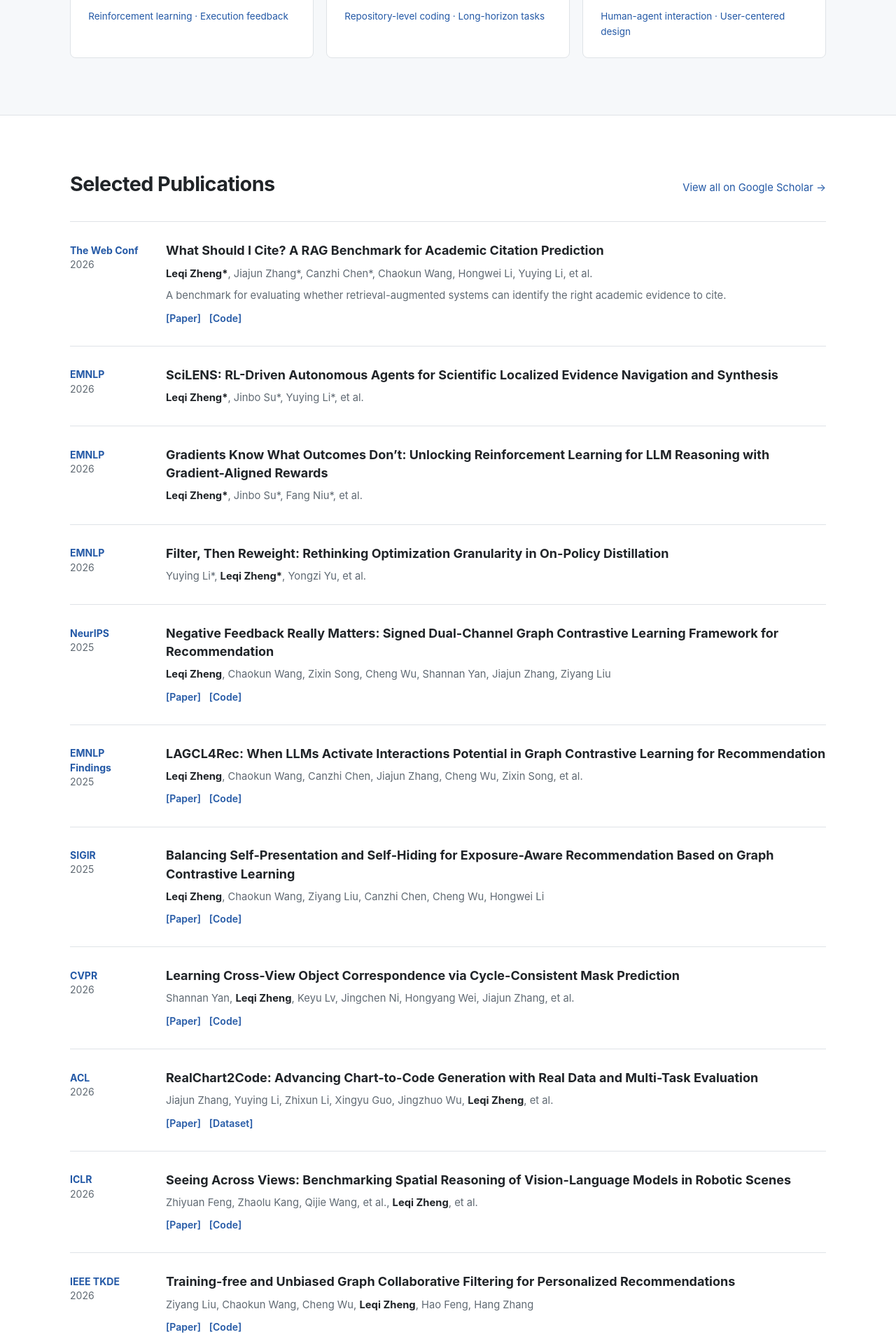
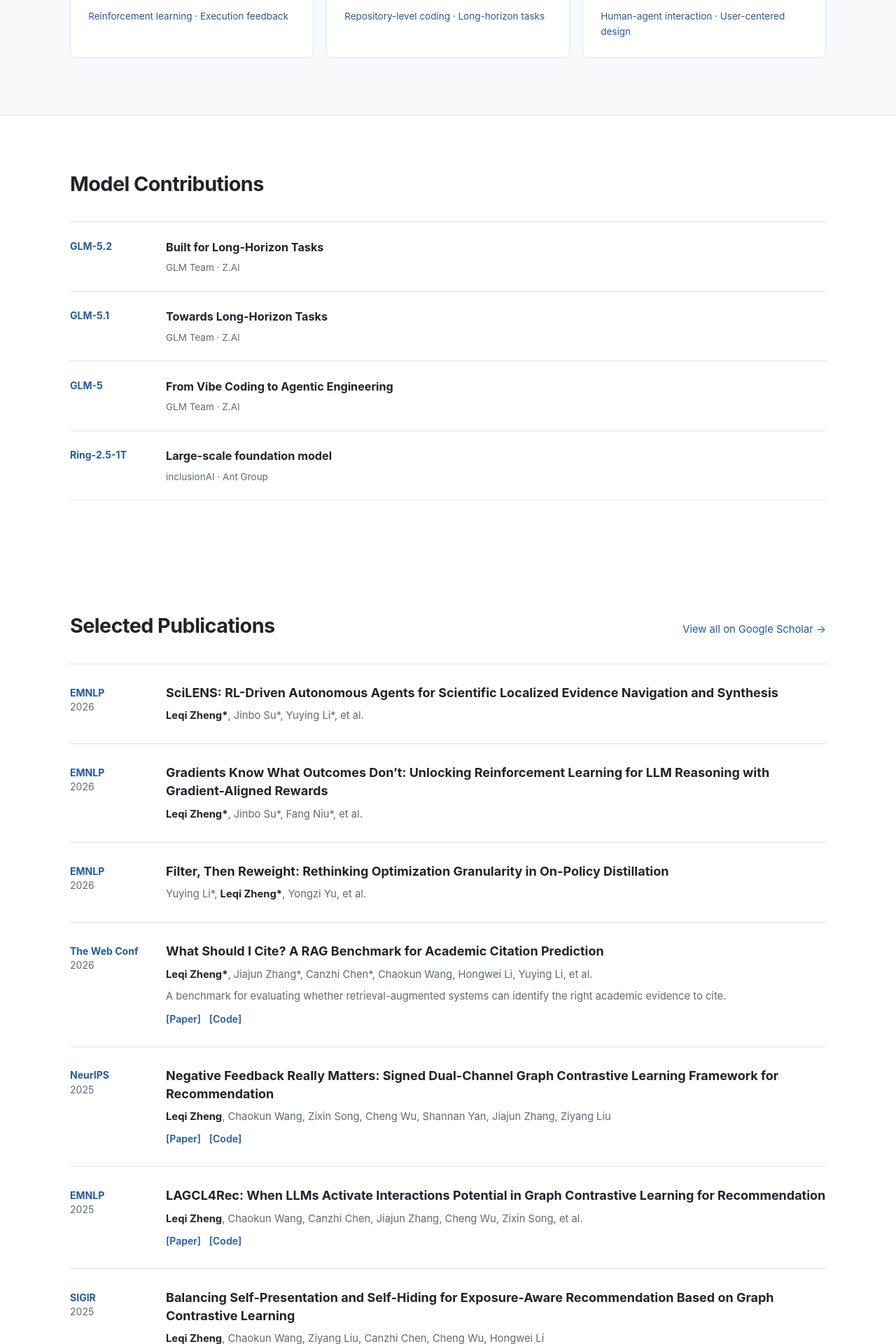
Before and after one commit to LQgdwind/LQgdwind.github.io, a Jekyll site: the page built from _pages/about.md, in a window 1280 px wide. Shown: the part 951-2871 px from the top of the page at 70% size. Built offline with Jekyll 4.4.1, drawn with Linux system fonts in a browser that asks for light colours; some of the changed text lies outside the part shown.

Commit message:
refine academic homepage sections

```diff
--- a/_data/home.yml
+++ b/_data/home.yml
@@ -35,6 +35,21 @@
       - User-centered design
 
 publications:
+  - title: "SciLENS: RL-Driven Autonomous Agents for Scientific Localized Evidence Navigation and Synthesis"
+    short_title: "SciLENS"
+    venue: "EMNLP"
+    year: "2026"
+    authors: "<strong>Leqi Zheng*</strong>, Jinbo Su*, Yuying Li*, et al."
+  - title: "Gradients Know What Outcomes Don’t: Unlocking Reinforcement Learning for LLM Reasoning with Gradient-Aligned Rewards"
+    short_title: "Gradient-Aligned Rewards"
+    venue: "EMNLP"
+    year: "2026"
+    authors: "<strong>Leqi Zheng*</strong>, Jinbo Su*, Fang Niu*, et al."
+  - title: "Filter, Then Reweight: Rethinking Optimization Granularity in On-Policy Distillation"
+    short_title: "Filter, Then Reweight"
+    venue: "EMNLP"
+    year: "2026"
+    authors: "Yuying Li*, <strong>Leqi Zheng*</strong>, Yongzi Yu, et al."
   - title: "What Should I Cite? A RAG Benchmark for Academic Citation Prediction"
     short_title: "CiteRAG"
     venue: "The Web Conf"
@@ -52,21 +67,6 @@
         url: "https://arxiv.org/pdf/2601.14949"
       - label: "Code"
         url: "https://github.com/LQgdwind/CiteRAG"
-  - title: "SciLENS: RL-Driven Autonomous Agents for Scientific Localized Evidence Navigation and Synthesis"
-    short_title: "SciLENS"
-    venue: "EMNLP"
-    year: "2026"
-    authors: "<strong>Leqi Zheng*</strong>, Jinbo Su*, Yuying Li*, et al."
-  - title: "Gradients Know What Outcomes Don’t: Unlocking Reinforcement Learning for LLM Reasoning with Gradient-Aligned Rewards"
-    short_title: "Gradient-Aligned Rewards"
-    venue: "EMNLP"
-    year: "2026"
-    authors: "<strong>Leqi Zheng*</strong>, Jinbo Su*, Fang Niu*, et al."
-  - title: "Filter, Then Reweight: Rethinking Optimization Granularity in On-Policy Distillation"
-    short_title: "Filter, Then Reweight"
-    venue: "EMNLP"
-    year: "2026"
-    authors: "Yuying Li*, <strong>Leqi Zheng*</strong>, Yongzi Yu, et al."
   - title: "Negative Feedback Really Matters: Signed Dual-Channel Graph Contrastive Learning Framework for Recommendation"
     short_title: "SDCGCL"
     venue: "NeurIPS"
@@ -82,7 +82,7 @@
         url: "https://github.com/LQgdwind/nips25-sdcgcl"
   - title: "LAGCL4Rec: When LLMs Activate Interactions Potential in Graph Contrastive Learning for Recommendation"
     short_title: "LAGCL4Rec"
-    venue: "EMNLP Findings"
+    venue: "EMNLP"
     year: "2025"
     rank: "TH-CPL-A"
     authors: >-
--- a/_layouts/home.html
+++ b/_layouts/home.html
@@ -64,6 +64,23 @@
         </div>
       </section>
 
+      <section class="academic-container academic-section" aria-labelledby="models-title">
+        <div class="academic-section__heading">
+          <h2 id="models-title">Model Contributions</h2>
+        </div>
+        <div class="academic-models">
+          {% for model in home.model_contributions %}
+            <a href="{{ model.url }}" target="_blank" rel="noopener">
+              <span class="academic-models__name">{{ model.name }}</span>
+              <span class="academic-models__content">
+                <strong>{{ model.note }}</strong>
+                <small>{{ model.team }}</small>
+              </span>
+            </a>
+          {% endfor %}
+        </div>
+      </section>
+
       <section class="academic-container academic-section" id="publications">
         <div class="academic-section__heading">
           <h2>Selected Publications</h2>
@@ -90,23 +107,6 @@
               </div>
             </article>
           {% endfor %}
-        </div>
-      </section>
-
-      <section class="academic-section academic-section--tinted" aria-labelledby="models-title">
-        <div class="academic-container">
-          <div class="academic-section__heading">
-            <h2 id="models-title">Model Contributions</h2>
-          </div>
-          <div class="academic-models">
-            {% for model in home.model_contributions %}
-              <a href="{{ model.url }}" target="_blank" rel="noopener">
-                <strong>{{ model.name }}</strong>
-                <span>{{ model.note }}</span>
-                <small>{{ model.team }}</small>
-              </a>
-            {% endfor %}
-          </div>
         </div>
       </section>
 
--- a/_sass/layout/_home.scss
+++ b/_sass/layout/_home.scss
@@ -332,34 +332,41 @@
 
 /* Models, experience, and awards */
 .academic-models {
-  display: grid;
-  grid-template-columns: repeat(2, minmax(0, 1fr));
-  gap: 0 2rem;
   border-top: 1px solid var(--academic-border);
 }
 
 .academic-models a {
   display: grid;
-  grid-template-columns: 100px 1fr auto;
-  gap: 1rem;
-  align-items: center;
-  padding: 1rem 0;
+  grid-template-columns: 110px minmax(0, 1fr);
+  gap: 1.5rem;
+  padding: 1.25rem 0;
   border-bottom: 1px solid var(--academic-border);
-  font-size: 0.82rem;
 }
 
 .academic-models a:hover {
   text-decoration: none;
 }
 
-.academic-models span {
+.academic-models__name {
+  color: var(--academic-link);
+  font-size: 0.78rem;
+  font-weight: 700;
+}
+
+.academic-models__content {
+  display: flex;
+  flex-direction: column;
   color: var(--academic-text);
 }
 
-.academic-models small {
+.academic-models__content strong {
+  font-size: 0.9rem;
+}
+
+.academic-models__content small {
+  margin-top: 0.25rem;
   color: var(--academic-muted);
-  font-size: 0.72rem;
-  text-align: right;
+  font-size: 0.75rem;
 }
 
 .academic-history {
@@ -433,10 +440,6 @@
     grid-template-columns: 1fr;
   }
 
-  .academic-models {
-    grid-template-columns: 1fr;
-  }
-
   .academic-history {
     grid-template-columns: 1fr;
   }
@@ -507,11 +510,8 @@
   }
 
   .academic-models a {
-    grid-template-columns: 85px 1fr;
-  }
-
-  .academic-models small {
-    display: none;
+    grid-template-columns: 1fr;
+    gap: 0.25rem;
   }
 
   .academic-footer__inner {
```
